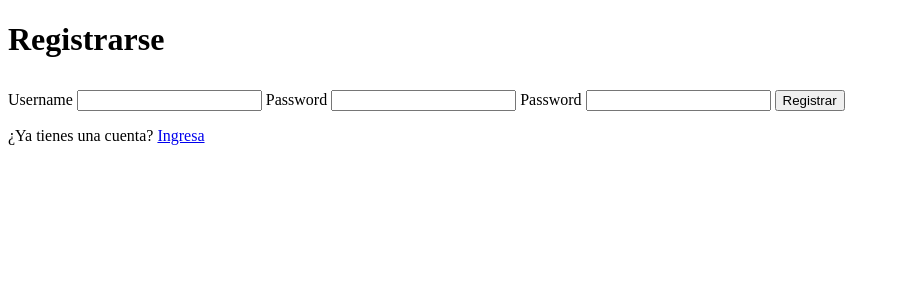
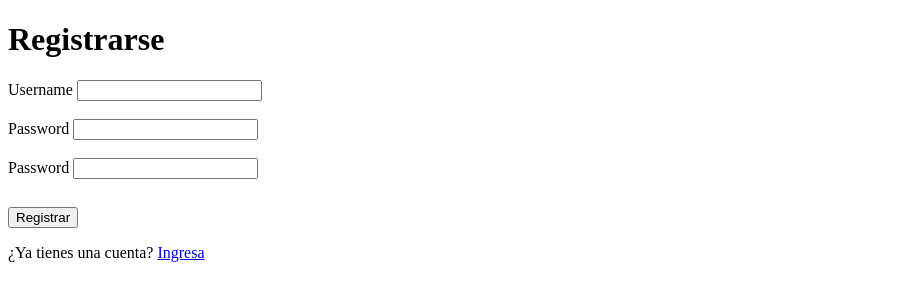
Before and after one commit to kikoirles/Python, a Django app: template Tema 16/mi_web/src/proyecto/base/templates/base/registro.html in a window 1280 px wide. Shown: the top 301 px of the page, without its empty margins (0-900 px from the left). Run offline with Django 3.2, Linux system fonts and the light colour scheme; the template is opened without the code that fills it, so the values that code supplies are empty, except form fields; form fields are guessed from the names that the template uses.

Commit message:
Update registro.html

```diff
--- a/Tema 16/mi_web/src/proyecto/base/templates/base/registro.html
+++ b/Tema 16/mi_web/src/proyecto/base/templates/base/registro.html
@@ -2,24 +2,24 @@
 
 {% block content %}
 
-<div class="barra-superior">
     <h1>Registrarse</h1>
-</div>
 
-<div class="cuerpo-tarjeta">
     <form method="POST">
     {% csrf_token %}
     <label>{{form.username.label}}</label>
         {{form.username}}
-
+        <br>
+        <br>
     <label>{{form.password1.label}}</label>
         {{form.password1}}
-
+        <br>
+        <br>
     <label>{{form.password2.label}}</label>
         {{form.password2}}
+         <br>
+         <br>
     <input style="margin-top: 10px" class='boton' type="submit" value="Registrar">
 </form>
     <p>¿Ya tienes una cuenta? <a href="{% url 'login' %}">Ingresa</a></p>
-</div>
 
 {% endblock content %}
```
